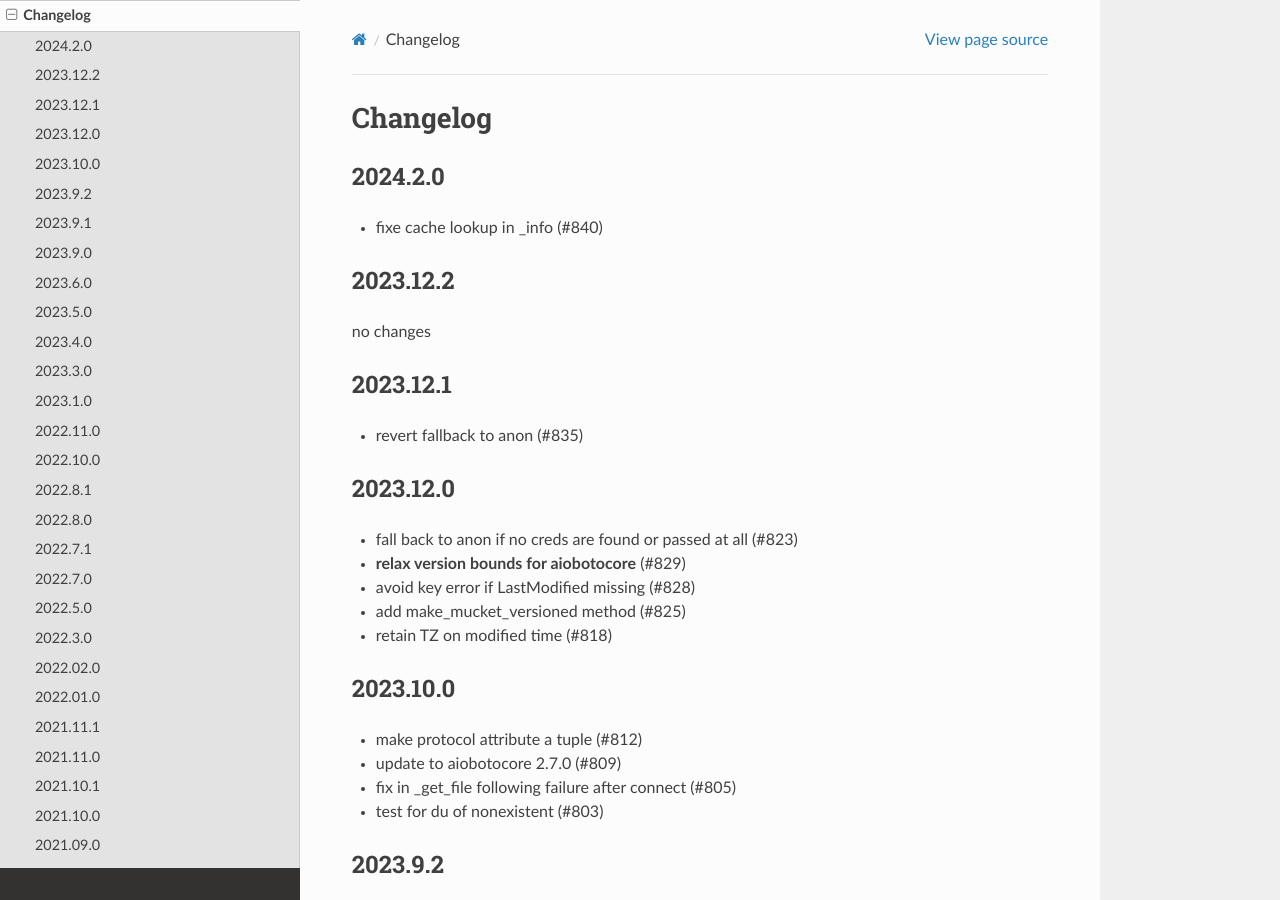
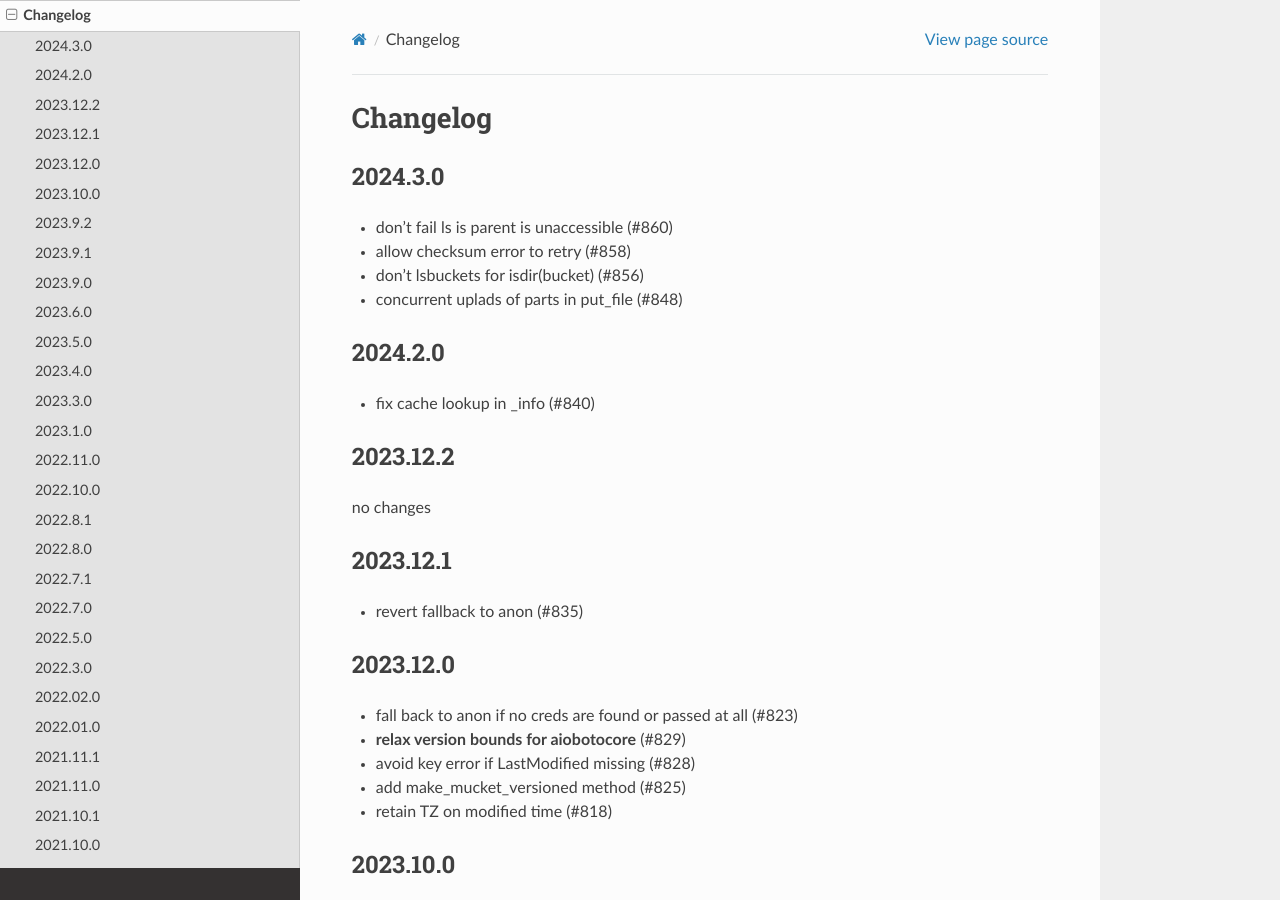
Before and after one commit to zarr-developers/s3fs, a Sphinx documentation site: the page built from docs/source/changelog.rst, in a window 1280 px wide and 900 px high. Built offline with Sphinx 7.4.7 and the Read the Docs theme 2.0.0, drawn with Linux system fonts in a browser that asks for light colours.

Commit message:
changelog (#861)

```diff
--- a/docs/source/changelog.rst
+++ b/docs/source/changelog.rst
@@ -1,10 +1,18 @@
 Changelog
 =========
+
+2024.3.0
+--------
+
+- don't fail ls is parent is unaccessible (#860)
+- allow checksum error to retry (#858)
+- don't lsbuckets for isdir(bucket) (#856)
+- concurrent uplads of parts in put_file (#848)
 
 2024.2.0
 --------
 
-- fixe cache lookup in _info (#840)
+- fix cache lookup in _info (#840)
 
 2023.12.2
 ---------
--- a/requirements.txt
+++ b/requirements.txt
@@ -1,3 +1,3 @@
 aiobotocore>=2.5.4,<3.0.0
-fsspec==2024.2.0
+fsspec==2024.3.0
 aiohttp!=4.0.0a0, !=4.0.0a1
```
